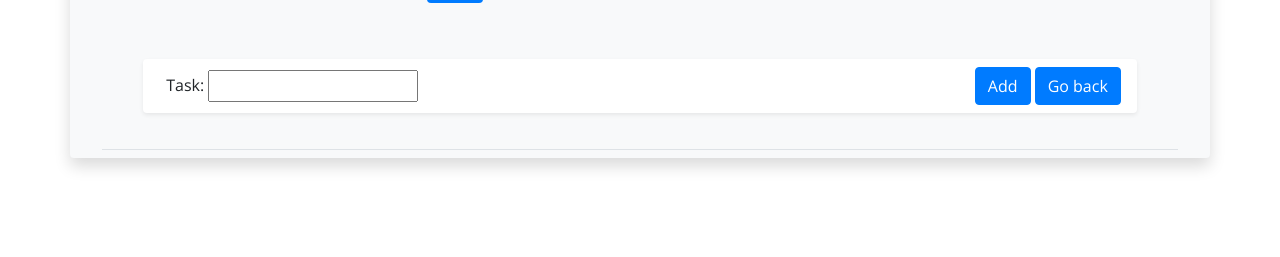
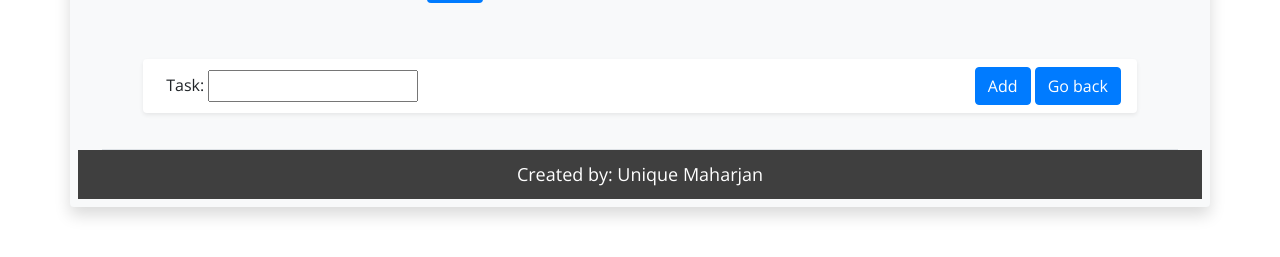
Before and after one commit to UniqueMaharjan/To-do-application, a Django app: page /create/ in a window 1280 px wide. Shown: the part 209-466 px from the top of the page. Run offline with Django 3.2, Linux system fonts and the light colour scheme; a user stored in the database is signed in; some libraries are stand-ins or nearby versions.

Commit message:
Initial Commit

```diff
--- a/static/css/main.css
+++ b/static/css/main.css
@@ -41,3 +41,10 @@ body {
 	height: 36px;
 	margin-right: 10px;
 }
+.outer-footer{
+  padding: 10px;
+  text-align: center;
+  color: white;
+  font-size: 18px;
+  background-color: #3f3f3f;
+}
--- a/templates/main.html
+++ b/templates/main.html
@@ -37,6 +37,10 @@
   <body>
     {% include 'navbar.html'%}
       {% block content %} {% endblock content %}
-    </div>
+
+      <div class = "outer-footer">
+        Created by: Unique Maharjan
+      </div>
+
   </body>
 </html>
--- a/todolist/views.py
+++ b/todolist/views.py
@@ -30,6 +30,8 @@ def logoutUser(request):
     return redirect('login')
 
 def registerUser(request):
+    if request.user.is_authenticated:
+        return redirect('home')
     form = UserCreation()
     if request.method == "POST":
         form = UserCreation(request.POST)
```
Also changed, not shown: db.sqlite3.
